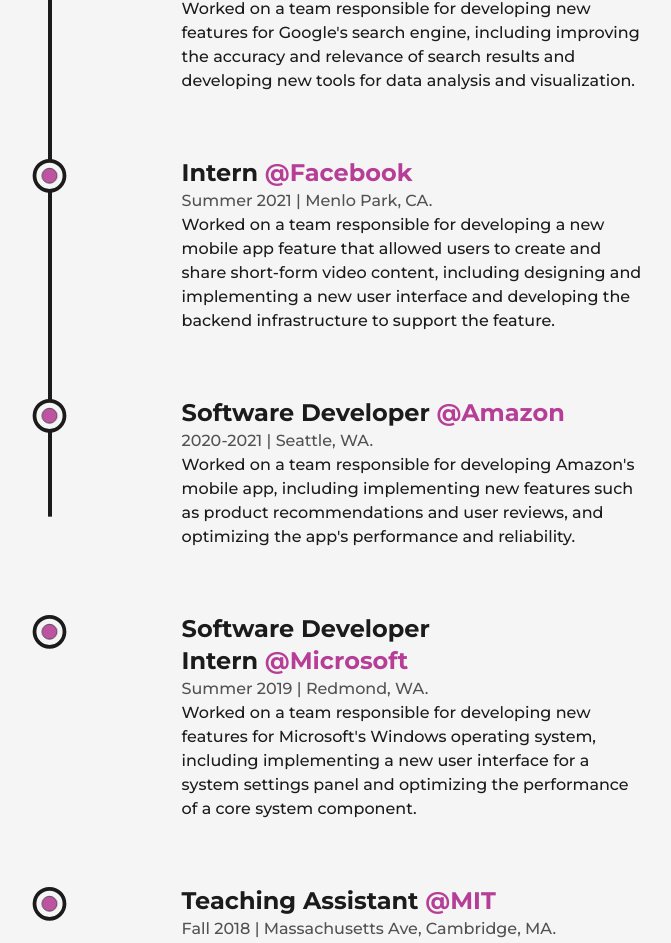
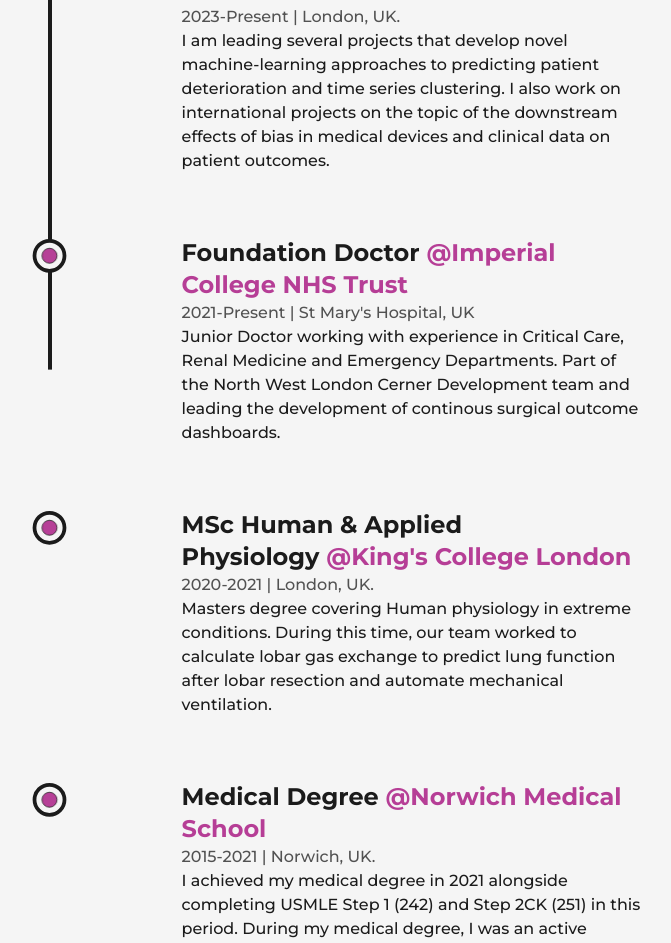
Before and after one commit to Gallifantjack/jg-website, a Next.js app: page /about in a window 1280 px wide. Shown: the part 1746-2689 px from the top of the page, without its empty margins (244-915 px from the left). Built offline with nearby package versions, Linux system fonts and the light colour scheme.

Commit message:
nav + projects

```diff
--- a/src/components/Experience.js
+++ b/src/components/Experience.js
@@ -1,17 +1,19 @@
-import React, { useRef } from "react";
-import {motion, useScroll } from "framer-motion"
-import LiIcon from "./LiIcon";
+import { motion, useScroll } from "framer-motion"
+import { useRef } from "react"
+import LiIcon from "./LiIcon"
 
 const Details = ({ position, company, companyLink, time, address, work }) => {
-    const ref = useRef(null);
+  const ref = useRef(null)
   return (
-    <li ref={ref} className="my-8 first:mt-0 last:mb-0 w-[60%] mx-auto flex flex-col items-center justify-between md:w-[80%]">
-
-      <LiIcon reference={ref}/>
+    <li
+      ref={ref}
+      className="my-8 first:mt-0 last:mb-0 w-[60%] mx-auto flex flex-col items-center justify-between md:w-[80%]"
+    >
+      <LiIcon reference={ref} />
       <motion.div
-      initial={{y:50}}
-      whileInView={{y:0}}
-      transition={{duration:0.5, type:"spring"}}
+        initial={{ y: 50 }}
+        whileInView={{ y: 0 }}
+        transition={{ duration: 0.5, type: "spring" }}
       >
         <h3 className="capitalize font-bold text-2xl sm:text-xl xs:text-lg">
           {position}&nbsp;
@@ -29,17 +31,15 @@
         <p className="font-medium w-full md:text-sm">{work}</p>
       </motion.div>
     </li>
-  );
-};
+  )
+}
 
 const Experience = () => {
-    const ref = useRef(null);
-    const {scrollYProgress} = useScroll(
-        {
+  const ref = useRef(null)
+  const { scrollYProgress } = useScroll({
     target: ref,
-            offset: ["start end", "center start"]
-        }
-    )
+    offset: ["start end", "center start"],
+  })
   return (
     <div className="my-64">
       <h2 className="font-bold text-8xl mb-32 w-full text-center md:text-6xl xs:text-4xl md:mb-16">
@@ -47,70 +47,52 @@
       </h2>
 
       <div ref={ref} className="w-[75%] mx-auto relative lg:w-[90%] md:w-full">
-
         <motion.div
-style={{scaleY: scrollYProgress}}
+          style={{ scaleY: scrollYProgress }}
           className="absolute left-9 top-0 w-[4px] h-full bg-dark origin-top
   md:w-[2px] md:left-[30px] xs:left-[20px] dark:bg-primaryDark dark:shadow-3xl
-  "  />
+  "
+        />
 
         <ul className="w-full flex flex-col items-start justify-between ml-4 xs:ml-2">
           <Details
-              position="Software Engineer"
-              company="Google"
-              companyLink="https://google.com"
-              time="2022-Present"
-              address="Mountain View, CA"
-              work="Worked on a team responsible for developing new features for Google's search engine, including improving the accuracy and relevance of search results and developing new tools for data analysis and visualization."
+            position="Honorary researcher"
+            company="Guy's & St Thomas' NHS Foundation Trust"
+            companyLink="https://www.guysandstthomas.nhs.uk/"
+            time="2023-present"
+            address="London, UK."
+            work="I am leading several projects that develop novel machine-learning approaches to predicting patient deterioration and time series clustering. I also work on international projects on the topic of the downstream effects of bias in medical devices and clinical data on patient outcomes."
+          />
+          <Details
+            position="Foundation Doctor"
+            company="Imperial College NHS Trust"
+            companyLink="https://www.imperial.nhs.uk/"
+            time="2021-Present"
+            address="St Mary's Hospital, UK"
+            work="Junior Doctor working with experience in Critical Care, Renal Medicine and Emergency Departments. Part of the North West London Cerner Development team and leading the development of continous surgical outcome dashboards."
           />
 
           <Details
-              position="Intern"
-              company="Facebook"
-              companyLink="https://facebook.com"
-              time="Summer 2021"
-              address="Menlo Park, CA."
-              work="Worked on a team responsible for developing a new mobile app
-              feature that allowed users to create and share short-form video
-              content, including designing and implementing a new user interface
-              and developing the backend infrastructure to support the feature."
+            position="MSc Human & Applied Physiology"
+            company="King's College London"
+            companyLink="https://www.kcl.ac.uk/"
+            time="2020-2021"
+            address="London, UK."
+            work="Masters degree covering Human physiology in extreme conditions. During this time, our team worked to calculate lobar gas exchange to predict lung function after lobar resection and automate mechanical ventilation."
           />
 
           <Details
-              position="Software Developer"
-              company="Amazon"
-              companyLink="https://amazon.com"
-              time="2020-2021"
-              address="Seattle, WA."
-              work="Worked on a team responsible for developing Amazon's mobile app, including implementing new features such as product recommendations and user reviews, and optimizing the app's performance and reliability."
-            />
-
-            <Details
-              position="Software Developer Intern"
-              company="Microsoft"
-              companyLink="https://microsoft.com"
-              time="Summer 2019"
-              address="Redmond, WA."
-              work="Worked on a team responsible for developing new features for
-              Microsoft's Windows operating system, including implementing a new
-              user interface for a system settings panel and optimizing the
-              performance of a core system component."
-            />
-
-            <Details
-              position="Teaching Assistant"
-              company="MIT"
-              companyLink="https://mit.edu"
-              time="Fall 2018"
-              address="Massachusetts Ave, Cambridge, MA."
-              work="Assisted in teaching a course on computer programming, held office
-              hours to help students with assignments, and graded exams and
-              assignments."
+            position="Medical Degree"
+            company="Norwich Medical School"
+            companyLink="https://www.uea.ac.uk/about/norwich-medical-school"
+            time="2015-2021"
+            address="Norwich, UK."
+            work="I achieved my medical degree in 2021 alongside completing USMLE Step 1 (242) and Step 2CK (251) in this period. During my medical degree, I was an active sportsman being University Hockey Captain during my 3rd year and playing in the 1st XI every year."
           />
         </ul>
       </div>
     </div>
-  );
-};
+  )
+}
 
-export default Experience;
+export default Experience
--- a/src/components/NavBar.js
+++ b/src/components/NavBar.js
@@ -1,21 +1,21 @@
-import Link from "next/link";
-import { useRouter } from "next/router";
-import React, { useState } from "react";
+import { motion } from "framer-motion"
+import Link from "next/link"
+import { useRouter } from "next/router"
+import { useState } from "react"
 import {
-  TwitterIcon,
   DribbbleIcon,
   GithubIcon,
   LinkedInIcon,
+  MoonIcon,
   PinterestIcon,
   SunIcon,
-  MoonIcon,
-} from "./Icons";
-import Logo from "./Logo";
-import { motion } from "framer-motion";
-import useThemeSwitcher from "./hooks/useThemeSwitcher";
+  TwitterIcon,
+} from "./Icons"
+import Logo from "./Logo"
+import useThemeSwitcher from "./hooks/useThemeSwitcher"
 
 const CustomLink = ({ href, title, className = "" }) => {
-  const router = useRouter();
+  const router = useRouter()
 
   return (
     <Link href={href} className={`${className} relative group`}>
@@ -32,16 +32,16 @@
         &nbsp;
       </span>
     </Link>
-  );
-};
+  )
+}
 
 const CustomMobileLink = ({ href, title, className = "", toggle }) => {
-  const router = useRouter();
+  const router = useRouter()
 
   const handleClick = () => {
-    toggle();
-    router.push(href);
-  };
+    toggle()
+    router.push(href)
+  }
 
   return (
     <button
@@ -62,21 +62,21 @@
         &nbsp;
       </span>
     </button>
-  );
-};
+  )
+}
 
 const NavBar = () => {
-  const [mode, setMode] = useThemeSwitcher();
-  const [isOpen, setIsOpen] = useState(false);
+  const [mode, setMode] = useThemeSwitcher()
+  const [isOpen, setIsOpen] = useState(false)
 
   const handleClick = () => {
-    setIsOpen(!isOpen);
-  };
+    setIsOpen(!isOpen)
+  }
 
   return (
     <header
-      className="w-full px-32 py-8 font-medium flex items-center justify-between
-    dark:text-light relative z-10 lg:px-16 md:px-12 sm:px-8
+      className="w-full sticky top-0 px-32 py-8 font-medium flex items-center justify-between bg-dark
+    dark:text-light z-10 lg:px-16 md:px-12 sm:px-8
     "
     >
       <button
@@ -259,10 +259,10 @@
       `}
             >
               {mode === "light" ? (
-            <SunIcon className={"fill-dark"} />
-          ) : (
-            <MoonIcon className={"fill-dark"} />
-          )}
+                <SunIcon className={"fill-dark"} />
+              ) : (
+                <MoonIcon className={"fill-dark"} />
+              )}
             </button>
           </nav>
         </motion.div>
@@ -272,7 +272,7 @@
         <Logo />
       </div>
     </header>
-  );
-};
+  )
+}
 
-export default NavBar;
+export default NavBar
--- a/src/pages/about.js
+++ b/src/pages/about.js
@@ -1,5 +1,4 @@
 import AnimatedText from "@/components/AnimatedText"
-import Education from "@/components/Education"
 import Experience from "@/components/Experience"
 import { LinkArrow } from "@/components/Icons"
 import Layout from "@/components/Layout"
@@ -58,9 +57,9 @@
                 alt="Codebucks"
                 className="w-full h-auto rounded-2xl"
                 priority
-                sizes="(max-width: 768px) 100vw,
-              (max-width: 1200px) 50vw,
-              33vw"
+                sizes="(max-width: 768px) 80vw,
+              (max-width: 1200px) 40vw,
+              20vw"
               />
             </div>
             <div className="w-1/2 flex flex-col items-center self-center lg:w-full lg:text-center">
@@ -87,7 +86,7 @@
               </p>
               <div className="flex items-center self-start mt-2 lg:self-center">
                 <Link
-                  href="/dummy.pdf"
+                  href="/projects"
                   target={"_blank"}
                   className="flex items-center bg-dark text-light p-2.5 px-6
                   rounded-lg text-lg font-semibold hover:bg-light hover:text-dark
@@ -98,10 +97,10 @@
                   "
                   download={true}
                 >
-                  Resume <LinkArrow className={"w-6 ml-1"} />
+                  Publications <LinkArrow className={"w-6 ml-1"} />
                 </Link>
                 <Link
-                  href="mailto:abcd@gmail.com"
+                  href="mailto:jack.gallifant@nhs.net"
                   target={"_blank"}
                   className="ml-4 text-lg font-medium capitalize text-dark underline dark:text-light md:text-base"
                 >
@@ -111,7 +110,6 @@
             </div>
           </div>
           <Experience />
-          <Education />
         </Layout>
       </main>
     </>
--- a/src/pages/projects.js
+++ b/src/pages/projects.js
@@ -11,8 +11,6 @@
 import article3 from "../../public/images/articles/form validation in reactjs using custom react hook.png"
 import article4 from "../../public/images/articles/smooth scrolling in reactjs.png"
 import article6 from "../../public/images/articles/todo list app built using react redux and framer motion.png"
-import article8 from "../../public/images/articles/What is higher order component in React.jpg"
-import article7 from "../../public/images/articles/What is Redux with easy explanation.png"
 import project5 from "../../public/images/projects/agency-website-cover-image.jpg"
 import project1 from "../../public/images/projects/crypto-screener-cover-image.jpg"
 import project6 from "../../public/images/projects/devdreaming.jpg"
@@ -221,16 +219,16 @@
       <main className="w-full mb-16 flex flex-col items-center justify-center dark:text-light">
         <Layout className="pt-16">
           <AnimatedText
-            text="Imagination Trumps Knowledge!"
+            text="Recent Work"
             className="mb-16 lg:!text-7xl sm:mb-8 sm:!text-6xl xs:!text-4xl"
           />
 
           <div className="grid grid-cols-12 gap-24 gap-y-32 xl:gap-x-16 lg:gap-x-8 md:gap-y-24 sm:gap-x-0">
             <div className="col-span-12">
               <FeaturedProject
-                type="Featured Project"
-                title="Crypto Screener Application"
-                summary="A feature-rich Crypto Screener App using React, Tailwind CSS, Context API, React Router and Recharts. It shows detail regarding almost all the cryptocurrency. You can easily convert the price in your local currency."
+                type="Lancet Digital Health"
+                title="AI Dashboard"
+                summary="An end-to-end Natural Language Processing pipeline that performs real- time identification, classification, and characterisation of AI research abstracts extracted from MEDLINE, outputting results to an interactive dash- board, creating a live view of global AI development."
                 img={project1}
                 link="https://devdreaming.com/videos/build-crypto-screener-app-with-react-tailwind-css"
                 github="https://github.com/codebucks27/CryptoBucks-Final-Code"
@@ -238,8 +236,8 @@
             </div>
             <div className="col-span-6 sm:col-span-12">
               <Project
-                type="Website Template"
-                title="NFT collection Website"
+                type="British Journal of Anaesthesia"
+                title="Mechanical ventilators for LMICs"
                 img={project2}
                 link="https://devdreaming.com/videos/create-nft-collection-website-reactjs"
                 github="https://github.com/codebucks27/The-Weirdos-NFT-Website-Starter-Code"
@@ -247,8 +245,8 @@
             </div>
             <div className="col-span-6 sm:col-span-12">
               <Project
-                type="Website"
-                title="Fashion Studio Website"
+                type="British Journal of Anaesthesia"
+                title="Quantification of lobar gas exchange"
                 img={project3}
                 link="https://devdreaming.com/videos/build-stunning-fashion-studio-website-with-reactJS-locomotive-scroll-gsap"
                 github="https://github.com/codebucks27/wibe-studio"
@@ -257,9 +255,9 @@
 
             <div className="col-span-12">
               <FeaturedProject
-                type="Portfolio Website"
-                title="React Portfolio Website"
-                summary="A professional portfolio website using React JS, Framer-motion, and Styled-components. It has smooth page transitions, cool background effects, unique design and it is mobile responsive."
+                type="British Journal of Anaesthesia"
+                title="Artificial intelligence for mechanical ventilation"
+                summary="A systematic review of AI literature as applied to mechanical ventilation, evaluating adherence to the Transparent Reporting of a multivariable pre- diction model for Individual Prognosis Or Diagnosis (TRIPOD) statement, risk of bias using the Prediction model Risk Of Bias Assessment Tool (PROBAST), algorithm design using a novel rubric, and the availability of both data and code."
                 img={project4}
                 link="https://devdreaming.com/videos/build-stunning-portfolio-website-react-js-framer-motion"
                 github="https://github.com/codebucks27/react-portfolio-final"
@@ -268,18 +266,18 @@
 
             <div className="col-span-6 sm:col-span-12">
               <Project
-                type="Website Template"
+                type="Critical Care Clinics"
                 img={project5}
-                title="Agency Website Template"
+                title="Bias in Critical Care Devices"
                 link="https://devdreaming.com/videos/build-stunning-fashion-studio-website-with-reactJS-locomotive-scroll-gsap"
                 github="https://github.com/codebucks27/wibe-studio"
               />
             </div>
             <div className="col-span-6 sm:col-span-12">
               <Project
-                type="Blog Website"
+                type="PLOS Digital Health"
                 img={project6}
-                title="DevDreaming"
+                title="Equity and Innovation"
                 link="https://devdreaming.com"
                 github="https://github.com/codebucks27"
               />
@@ -291,40 +289,28 @@
         </h2>
         <ul className="flex flex-col items-center relative">
           <Article
-            title="form validation in reactjs: build a reusable custom hook for inputs and error handling"
+            title="An interactive dashboard to track themes, develop- 2022 ment maturity, and global equity in clinical artificial intelligence research."
             img={article3}
-            date="January 27, 2023"
+            date="TBC 2022"
             link="https://devdreaming.com/blogs/react-form-validation-custom-hook"
           />
           <Article
-            title="silky smooth scrolling in reactjs: a step-by-step guide for react developers"
+            title="Mechanical ventilators for low- and middle-income 2022 countries: informing a context-specific and sustainable design."
             img={article4}
-            date="January 30, 2023"
+            date="TBC 2023"
             link="https://devdreaming.com/blogs/smooth-scrolling-in-react-js"
           />
           <Article
-            title="creating an efficient modal component in react using hooks and portals"
+            title="Artificial intelligence for mechanical ventilation: 2021 systematic review of design, reporting standards, and bias."
             img={article5}
-            date="January 29, 2023"
+            date="TBC 2021"
             link="https://devdreaming.com/blogs/create-efficient-modal-react-portals"
           />
           <Article
-            title="build a fabulous todo list app with react, redux and framer-motion"
+            title="Quantification of lobar gas exchange: a proof-of-concept study in pigs"
             img={article6}
-            date="January 28, 2023"
+            date="TBC 2021"
             link="https://devdreaming.com/blogs/build-react-redux-framer-motion-todo-app"
-          />
-          <Article
-            title="redux simplified: a beginner's guide for web developers"
-            img={article7}
-            date="January 31, 2023"
-            link="https://devdreaming.com/blogs/redux-simply-explained"
-          />
-          <Article
-            title="what is higher order component (hoc) in react?"
-            date="January 4, 2023"
-            img={article8}
-            link="https://devdreaming.com/blogs/higher-order-component-hoc-react"
           />
         </ul>
       </main>
```
Lines whose indentation alone changed are shown as unchanged.
